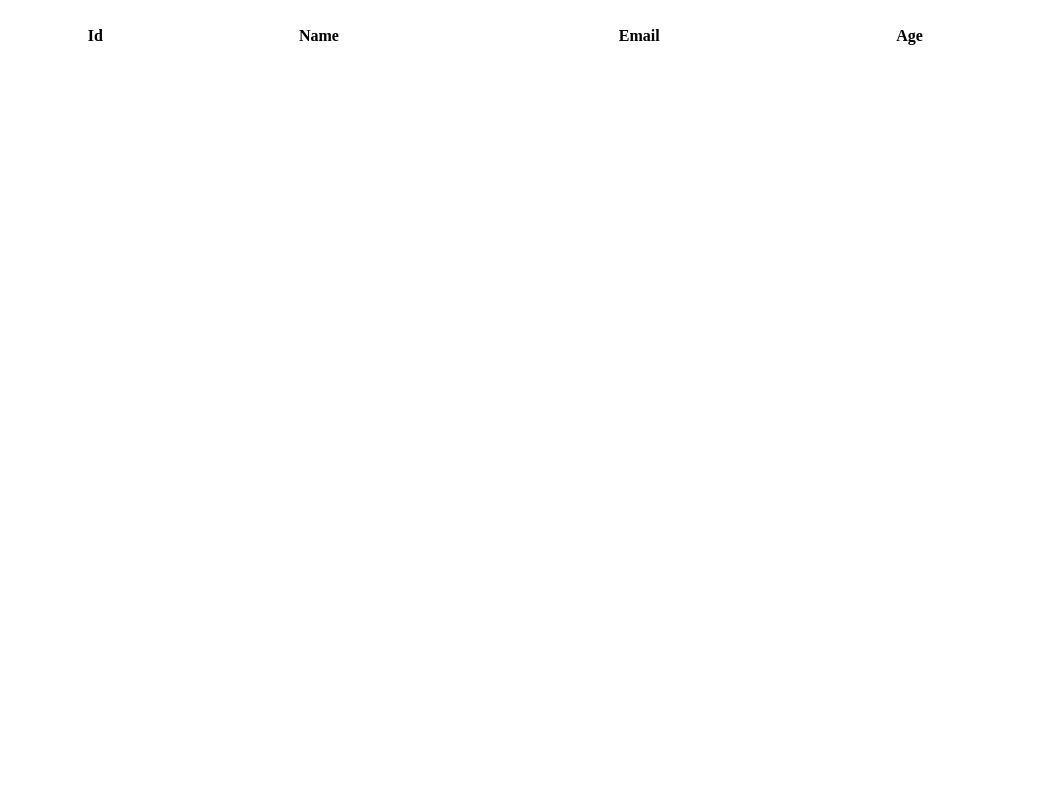
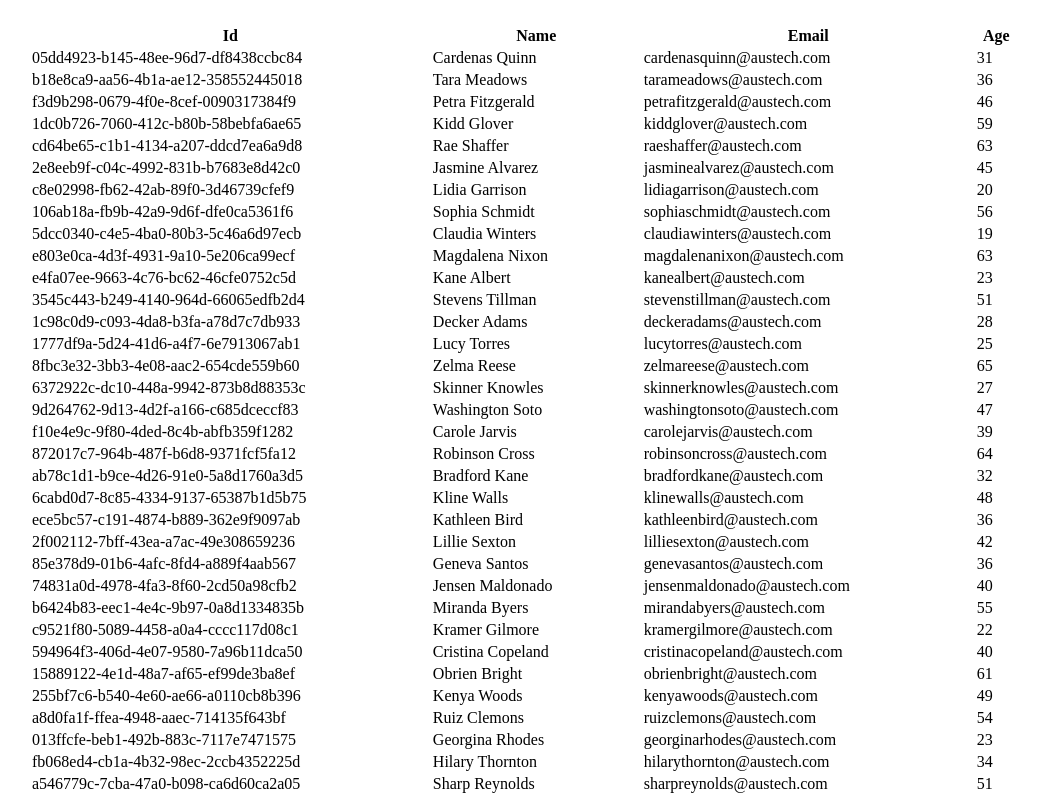
Before and after one commit to amoshydra/vue-model-table, a Vue app: page / in a window 1280 px wide. Shown: the top 797 px of the page, without its empty margins (116-1157 px from the left). Built offline with nearby package versions, Linux system fonts and the light colour scheme.

Commit message:
Use load fn in example

```diff
--- a/src/App.vue
+++ b/src/App.vue
@@ -2,7 +2,9 @@
   <div id="app">
     <VueTable
       :fields="fields"
-      :items="items"
+      :loadFn="loadData"
+
+      :limit="50"
     />
   </div>
 </template>
@@ -31,6 +33,12 @@ export default {
     server.get({ perPage: 10, page: 0 })
       .then((items) => { this.items = items; })
   },
+  methods: {
+    loadData({ limit, offset }) {
+      console.log(`loading data ${limit} ${offset}`)
+      return server.get({ perPage: limit, page: offset })
+    },
+  }
 };
 </script>
 
```
